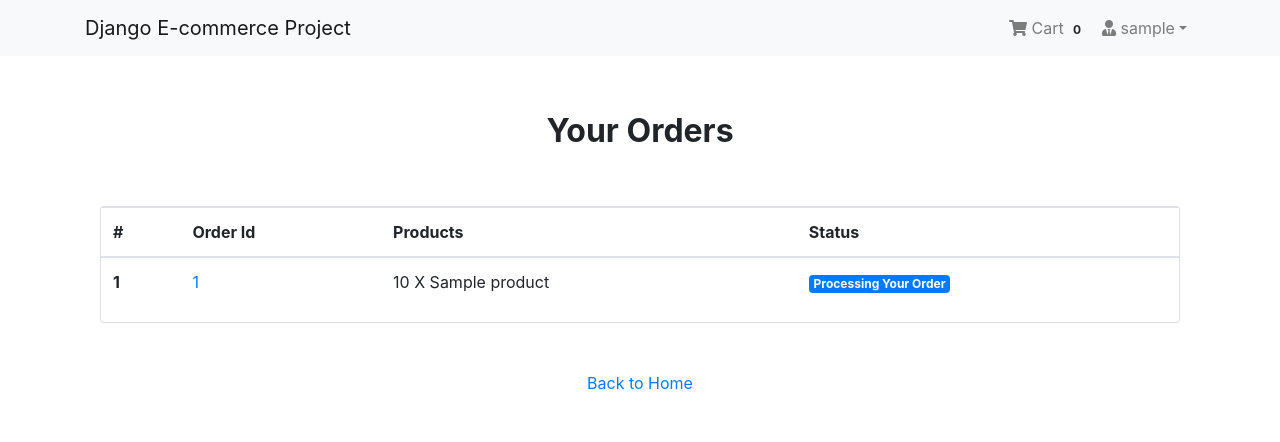
After one commit to sifurr/basic-ecommerce-prject-with-django, a Django app: page /payment/orders/ in a window 1280 px wide. The commit adds this page. Shown: the top 442 px of the page. Run offline with Django 3.2, Linux system fonts and the light colour scheme; a user stored in the database is signed in; tables that the repository leaves empty hold one stand-in row (values such as "Sample post"); some libraries are stand-ins or nearby versions.

Commit message:
Order page done and basic e-commerce project done

```diff
--- a/app_payment/urls.py
+++ b/app_payment/urls.py
@@ -8,4 +8,5 @@ urlpatterns = [
     path('pay/', views.payment, name='payment'),
     path('status/', views.complete, name='complete'),
     path('purchase/<val_id>/<tran_id>/', views.purchase, name='purchase'),
+    path('orders/', views.order_view, name="orders"),
 ]
--- a/app_payment/views.py
+++ b/app_payment/views.py
@@ -112,3 +112,15 @@ def purchase(request, val_id, tran_id):
         item.purchased = True
         item.save()
     return HttpResponseRedirect(reverse('app_shop:home'))
+
+
+@login_required
+def order_view(request):
+    try:
+        orders = Order.objects.filter(user=request.user, ordered=True)
+        context = {"orders": orders}
+
+    except:
+        messages.warning(request, "You do not have an active order")
+        return redirect("app_shop:home")
+    return render(request, "app_payment/order.html", context)
--- /dev/null
+++ b/templates/app_payment/order.html
@@ -0,0 +1,39 @@
+{% extends 'base.html' %}
+{% block body_block %}
+<div class="container mt-5">
+    <h2 class="text-center"><strong>Your Orders</strong></h2>
+    <div class="row">
+        <div class="col-md-12">
+            <div class="card mt-5" style="height: auto;">
+                <div class="table-responsive">
+                    <table class="table">
+                        <thead>
+                            <tr>
+                                <th scope="col">#</th>
+                                <th scope="col">Order Id</th>
+                                <th scope="col">Products</th>
+                                <th scope="col">Status</th>
+                            </tr>
+                        </thead>
+                        <tbody>
+                            {% for order in orders %}
+                            <tr>
+                                <th scope="row">{{ forloop.counter }}</th>
+                                <td><a href="">{{ order.orderId }}</a></td>
+                                <td>
+                                    {% for item in order.orderItems.all %} {{ item }} {% endfor %}
+                                </td>
+                                <td><span class="badge badge-primary">Processing Your Order</span></td>
+                            </tr>
+                            {% endfor %}
+                        </tbody>
+                    </table>
+                </div>
+            </div>
+        </div>
+        <div class="col-md-12 my-5 text-center">
+            <a href="{% url 'app_shop:home' %}">Back to Home</a>
+        </div>
+    </div>
+</div>
+{% endblock %}
--- a/templates/navbar.html
+++ b/templates/navbar.html
@@ -21,7 +21,7 @@
                             class="fas fa-user-tie"></i> {{request.user.profile.username}}</a>
                     <div class="dropdown-menu" aria-labelledby="nabbarDropdown">
                         <a class="dropdown-item" href="{% url 'app_login:profile' %}">Profile</a>
-                        <a class="dropdown-item">Order</a>
+                        <a class="dropdown-item" href="{% url 'app_payment:orders' %}">Orders</a>
                         <div class="dropdown-divider"></div>
                         <a class="dropdown-item" href="{% url 'app_login:logout' %}">Logout</a>
                     </div>
```
